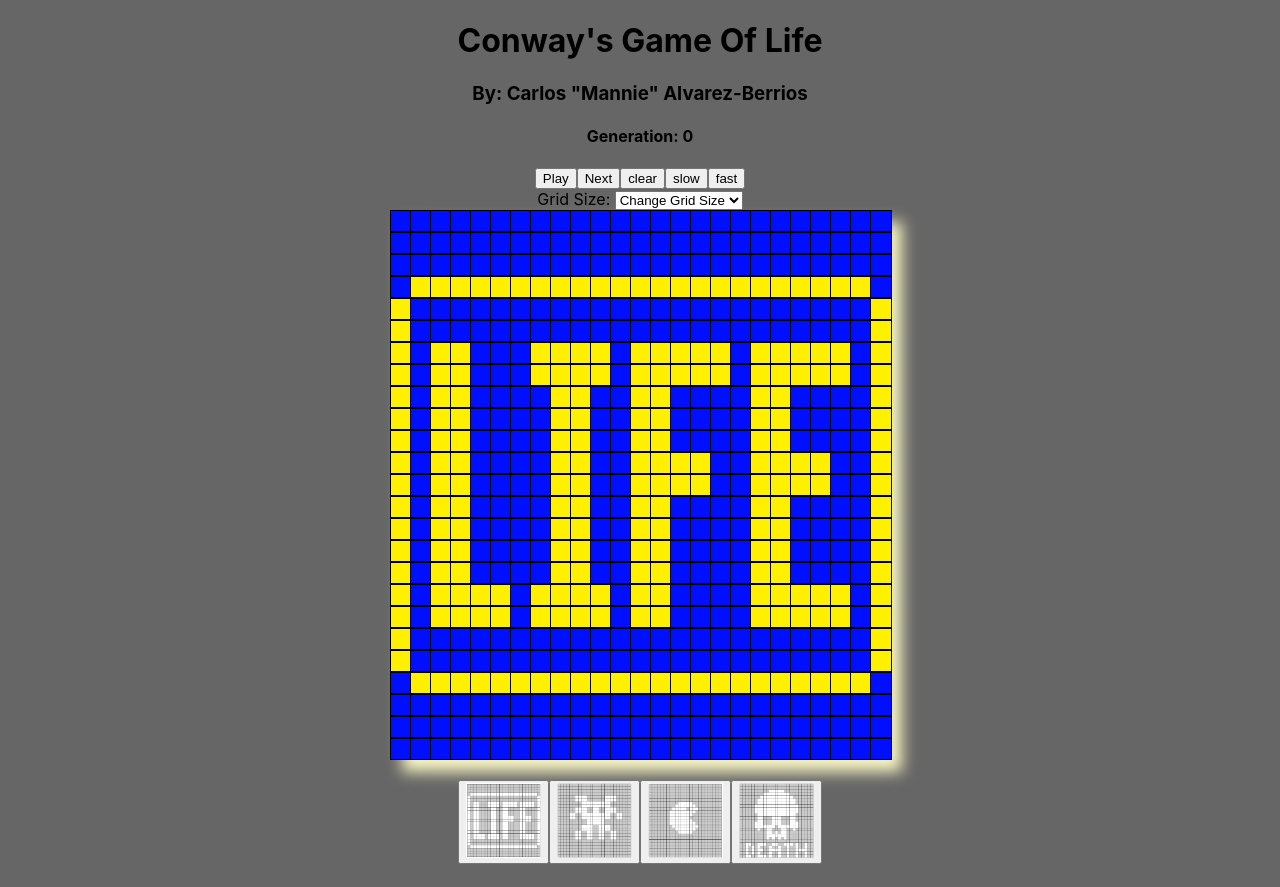
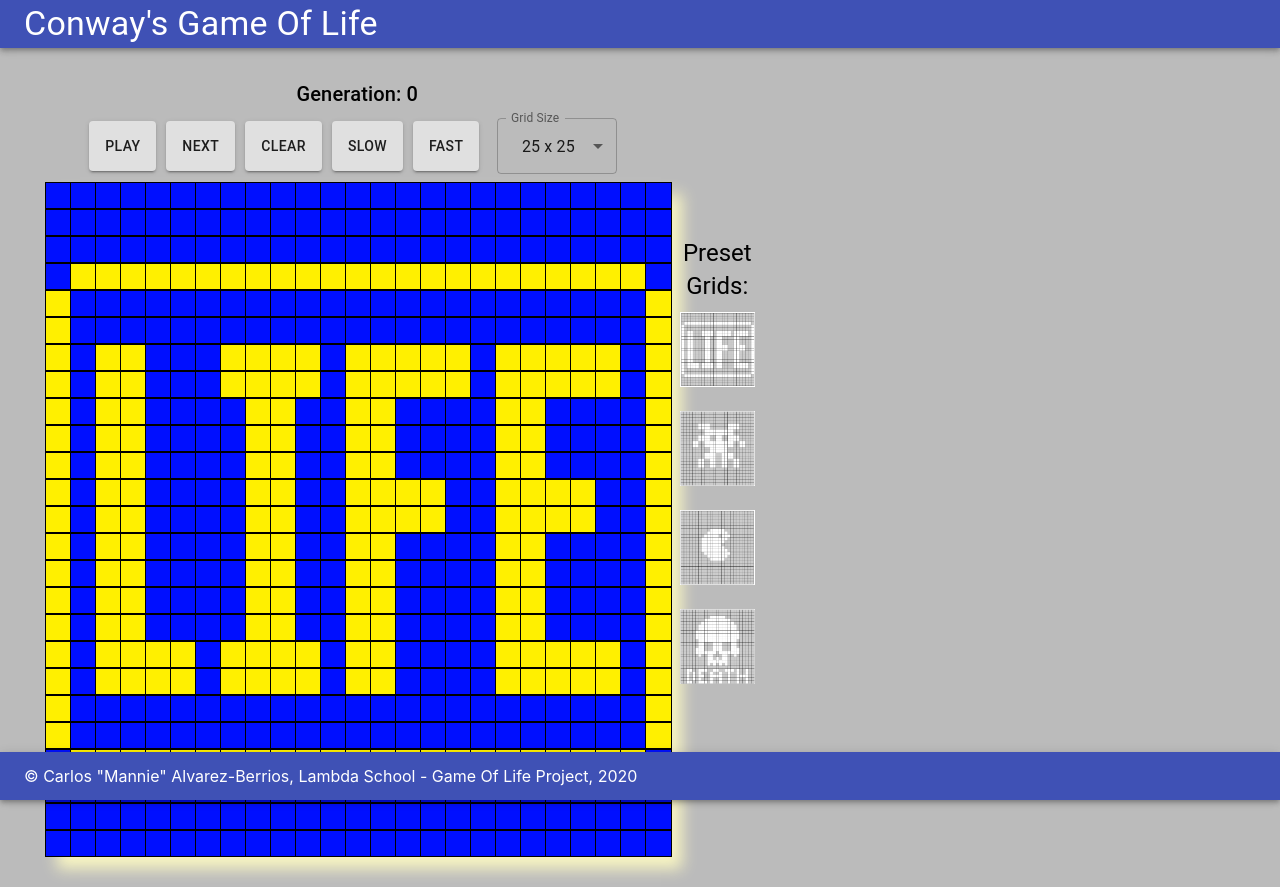
Before and after one commit to calvarezberrios/game_of_life, a React (Create React App) app: page / in a window 1280 px wide. Before the commit the page ends 864 px from the top, so only its background shows below. Built offline with nearby package versions, Linux system fonts and the light colour scheme.

Commit message:
Setting up styles with styled components and material ui

```diff
--- a/package.json
+++ b/package.json
@@ -3,6 +3,8 @@
   "version": "0.1.0",
   "private": true,
   "dependencies": {
+    "@material-ui/core": "^4.11.0",
+    "@material-ui/icons": "^4.9.1",
     "@testing-library/jest-dom": "^4.2.4",
     "@testing-library/react": "^9.5.0",
     "@testing-library/user-event": "^7.2.1",
--- a/src/App.css
+++ b/src/App.css
@@ -1,5 +1,7 @@
 .App {
-  text-align: center;
+  display: flex;
+  flex-direction: column;
+  justify-content: space-between;
 }
 
 .App-logo {
--- a/src/App.js
+++ b/src/App.js
@@ -1,19 +1,33 @@
 
 import React, { useState } from 'react';
+import styled from 'styled-components';
 import './App.css';
+import AppBar from './components/AppBar';
+import FooterBar from "./components/Footer";
 import Grid from './components/Grid';
+import Info from './components/Info';
 
 function App() {
 
 
   return (
     <div className="App">
-      <h1>Conway's Game Of Life</h1>
-      <h3>By: Carlos "Mannie" Alvarez-Berrios</h3>
+      <AppBar />
+      <MainContent>
+        <Grid />
+        <Info />
+      </MainContent>
 
-      <Grid />
+      <FooterBar />
     </div>
   );
 }
 
 export default App;
+
+const MainContent = styled.div`
+  display: flex;
+  justify-content: space-around;
+  align-items; center;
+  padding: 30px 0;
+`;
--- /dev/null
+++ b/src/components/AppBar.jsx
@@ -0,0 +1,29 @@
+import React from 'react';
+import { makeStyles } from '@material-ui/core/styles';
+import AppBarContainer from '@material-ui/core/AppBar';
+import Toolbar from '@material-ui/core/Toolbar';
+import Typography from '@material-ui/core/Typography';
+import IconButton from '@material-ui/core/IconButton';
+import MenuIcon from '@material-ui/icons/Menu';
+
+const useStyles = makeStyles((theme) => ({
+    root: {
+        flexGrow: 1,
+    },
+}));
+
+export default function AppBar() {
+    const classes = useStyles();
+
+    return (
+        <div className={classes.root}>
+            <AppBarContainer position="static">
+                <Toolbar variant="dense">
+                    <Typography variant="h4" color="inherit">
+                        Conway's Game Of Life
+                    </Typography>
+                </Toolbar>
+            </AppBarContainer>
+        </div>
+    );
+}
--- a/src/components/Cell.jsx
+++ b/src/components/Cell.jsx
@@ -2,9 +2,9 @@ import produce from 'immer';
 import React from 'react';
 import styled from 'styled-components';
 
-const Cell = ({grid, setGrid, col, row, isAlive, isPlaying}) => {
+const Cell = ({grid, setGrid, size, col, row, isAlive, isPlaying}) => {
     return (
-        <CellContainer isAlive = {isAlive} onClick = {() => {
+        <CellContainer size = {size} isAlive = {isAlive} onClick = {() => {
             if (!isPlaying) {
                 const newGrid = produce(grid, copy => {
                     copy[col][row].isAlive = !copy[col][row].isAlive;
@@ -18,8 +18,8 @@ const Cell = ({grid, setGrid, col, row, isAlive, isPlaying}) => {
 export default Cell;
 
 const CellContainer = styled.div`
-    width: 20px;
-    height: 20px;
+    width: ${props => 625 / props.size}px;
+    height: ${props => 625 / props.size}px;
     background: ${props => props.isAlive ? "#fff000" : "#000FFF"};
     border: 1px solid black;
 `;
--- /dev/null
+++ b/src/components/Footer.jsx
@@ -0,0 +1,29 @@
+import React from 'react';
+import { makeStyles } from '@material-ui/core/styles';
+import AppBarContainer from '@material-ui/core/AppBar';
+import Toolbar from '@material-ui/core/Toolbar';
+import Typography from '@material-ui/core/Typography';
+import IconButton from '@material-ui/core/IconButton';
+import MenuIcon from '@material-ui/icons/Menu';
+
+const useStyles = makeStyles((theme) => ({
+    root: {
+        flexGrow: 1,
+        top: "auto",
+        bottom: 0,
+    },
+}));
+
+export default function FooterBar() {
+    const classes = useStyles();
+
+    return (
+        <AppBarContainer position="fixed" className={classes.root}>
+            <Toolbar variant="dense">
+                <Typography variant="h7" color="inherit">
+                    &copy; Carlos "Mannie" Alvarez-Berrios, Lambda School - Game Of Life Project, 2020
+                </Typography>
+            </Toolbar>
+        </AppBarContainer>
+    );
+}
--- a/src/components/Grid.jsx
+++ b/src/components/Grid.jsx
@@ -9,8 +9,17 @@ import pacmanImg from "../assets/images/pacman.png";
 import skullImg from "../assets/images/skull.png";
 import { life, alien, skull, pacman } from '../presets';
 import findNeighbors from '../utils/findNeighbors';
+import { Button, FormControl, InputLabel, makeStyles, MenuItem, Select, Typography } from '@material-ui/core';
 
-
+const useStyles = makeStyles((theme) => ({
+    formControl: {
+        margin: theme.spacing(1),
+        minWidth: 120,
+    },
+    selectEmpty: {
+        marginTop: theme.spacing(2),
+    },
+}));
 
 const operations = [
     [0, 1],
@@ -26,6 +35,7 @@ const operations = [
 let speed = 100
 
 const Grid = () => {
+    const classes = useStyles();
     const [size, setSize] = useState(25);
     const [grid, setGrid] = useState(life);
     const [gen, setGen] = useState(0);
@@ -84,7 +94,8 @@ const Grid = () => {
 
     function clearGrid() {
         setIsPlaying(false);
-        setGrid(Array.from({ length: size }).map(() => Array.from({ length: size }).fill({ isAlive: false })));
+        const rows = size !== 25 ? size - 3 : size;
+        setGrid(Array.from({ length: size }).map(() => Array.from({ length: rows }).fill({ isAlive: false })));
         setGen(0);
         speed = 100;
     }
@@ -92,60 +103,113 @@ const Grid = () => {
 
 
     return (
+        <Container>
             <div>
-            <div>
-                <h4>Generation: {gen}</h4>
-                <button onClick ={() => {
+
+                <Typography variant="h6" color="inherit">
+                    Generation: {gen}
+                </Typography>
+
+                <Controls>
+                    <Button variant = "contained" onClick ={() => {
                             setIsPlaying(!isPlaying);
                             if(!isPlaying) {
                                 isPlayingRef.current = true;
                                 runSimulation();
                         }
-                }}>{isPlaying ? "Stop" : "Play"}</button>
-                <button disabled = {isPlaying} onClick = {moveToNextGen}>Next</button>
-                <button disabled = {isPlaying} onClick = {clearGrid}>clear</button>
-                <button onClick = {() => {speed = 1000; }}>slow</button>
-                <button onClick = {() => {speed = 25; }}>fast</button>
-                <br />
-                <label htmlFor = "gridSize">Grid Size: </label>
-                <select id = "gridSize" onChange = {(e) => {
+                    }}>{isPlaying ? "Stop" : "Play"}</Button>{" "}
+                    <Button variant = "contained" disabled = {isPlaying} onClick = {moveToNextGen}>Next</Button>{" "}
+                    <Button variant = "contained" disabled = {isPlaying} onClick = {clearGrid}>clear</Button>{" "}
+                    <Button variant = "contained" onClick = {() => {speed = 1000; }}>slow</Button>{" "}
+                    <Button variant = "contained" onClick = {() => {speed = 25; }}>fast</Button>{" "}
+
+                    <FormControl variant="outlined" className={classes.formControl}>
+                        <InputLabel id="gridSize-label">Grid Size</InputLabel>
+                        <Select
+                            labelId="gridSize-label"
+                            id="gridSize"
+                            value = {size}
+                            onChange={(e) => {
                                 setSize(e.target.value)
-                        setGrid(Array.from({ length: parseInt(e.target.value) }).map(() => Array.from({ length: parseInt(e.target.value) }).fill({ isAlive: false })));
+                                const rows = parseInt(e.target.value) !== 25 ? parseInt(e.target.value) - 3 : parseInt(e.target.value);
+                                setGrid(Array.from({ length: parseInt(e.target.value) }).map(() => Array.from({ length: rows }).fill({ isAlive: false })));
                                 e.target.value = "";
-                    }}>
-                    <option value = "">Change Grid Size</option>
-                    <option value = {25}>25x25</option>
-                    <option value = {50} >50x50</option>
-                </select>
+                            }}
+                            label="Grid Size"
+                        >
+                            <MenuItem value={25}>25 x 25</MenuItem>
+                            <MenuItem value={50}>50 x 50</MenuItem>
+                        </Select>
+                    </FormControl>
+                </Controls>
 
-            </div>
                 {/* Map out the grid and display on screen */}
                 <GridContainer size = {size}>
                     {/* Map out the grid and display on screen */}
                     {grid.map((cols, col) => {
                         return cols.map((cell, row) => {
-                        return <Cell key = {`${col}-${row}`} isPlaying = {isPlaying} grid = {grid} setGrid = {setGrid} col = {col} row = {row} isAlive = {cell.isAlive} />
+                            return <Cell key = {`${col}-${row}`} isPlaying = {isPlaying} grid = {grid} setGrid = {setGrid} size = {size} col = {col} row = {row} isAlive = {cell.isAlive} />
                         })
                     })}
                 </GridContainer>
+            </div>
 
 
-            <br />
+            <Presets>
+                <Typography variant = "h5" color = "inherit">
+                    Preset Grids:
+                </Typography>
 
-            <button onClick = {() => {setSize(25); setGrid(life); setGen(0);}}><img src = {lifeImg} width = "75" height = "75" alt = ""/></button>
-            <button onClick = {() => {setSize(25); setGrid(alien); setGen(0);}}><img src = {alienImg} width = "75" height = "75" alt = "" /></button>
-            <button onClick = {() => {setSize(25); setGrid(pacman); setGen(0);}}><img src = {pacmanImg} width = "75" height = "75" alt = "" /></button>
-            <button onClick = {() => {setSize(25); setGrid(skull); setGen(0);}}><img src = {skullImg} width = "75" height = "75" alt = "" /></button>
-        </div>
+                <span onClick = {() => {setSize(25); setGrid(life); setGen(0);}}><img src = {lifeImg} width = "75" height = "75" alt = ""/></span>
+                <span onClick = {() => {setSize(25); setGrid(alien); setGen(0);}}><img src = {alienImg} width = "75" height = "75" alt = "" /></span>
+                <span onClick = {() => {setSize(25); setGrid(pacman); setGen(0);}}><img src = {pacmanImg} width = "75" height = "75" alt = "" /></span>
+                <span onClick = {() => {setSize(25); setGrid(skull); setGen(0);}}><img src = {skullImg} width = "75" height = "75" alt = "" /></span>
+            </Presets>
+        </Container>
     );
 };
 
 export default Grid;
 
+const Container = styled.div`
+    width: 43%;
+    text-align: center;
+    display: flex;
+    justify-content: space-between;
+
+`;
 const GridContainer = styled.div`
     box-shadow: 12px 12px 14px #f8f5c2;
     display: grid;
-    grid-template-columns: repeat(${props => props.size}, 20px);
-    width: ${props => props.size * 20}px;
-    margin: 0 auto;
+    grid-template-columns: repeat(${props => props.size}, ${props => 625 / props.size}px);
+    width: ${props => props.size * (625 / props.size)}px;
 `;
+
+const Controls = styled.div`
+    display: flex;
+    align-items: center;
+    justify-content: center;
+
+    button {
+        margin-right: 10px;
+        height: 50px;
+    }
+`;
+
+const Presets = styled.div`
+    display: flex;
+    flex-direction: column;
+    justify-content: center;
+
+    span {
+        cursor: pointer;
+        margin: 10px;
+
+        &:hover {
+
+            & img {
+                box-shadow: 0px 0px 8px 8px #fff000;
+            }
+        }
+    }
+`;
--- /dev/null
+++ b/src/components/Info.jsx
@@ -0,0 +1,16 @@
+import React from 'react';
+import styled from 'styled-components';
+
+const Info = () => {
+    return (
+        <InfoContainer>
+
+        </InfoContainer>
+    );
+};
+
+export default Info;
+
+const InfoContainer = styled.div`
+    width: 43%;
+`;
--- a/src/index.css
+++ b/src/index.css
@@ -5,7 +5,7 @@ body {
     sans-serif;
   -webkit-font-smoothing: antialiased;
   -moz-osx-font-smoothing: grayscale;
-  background: #666;
+  background: #bbb;
 }
 
 code {
```
Also changed, not shown: 1 other file (tests, documents, lock files or other folders). Lines whose indentation alone changed are shown as unchanged.
